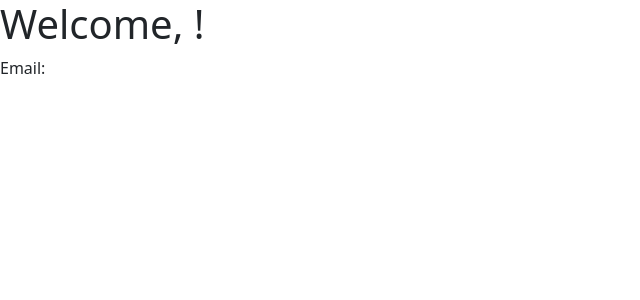
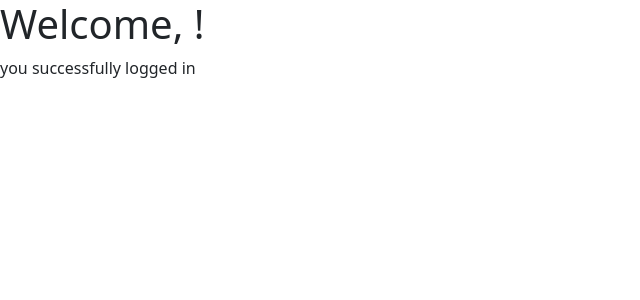
Before and after one commit to mnavai/UserAuthentication_ReactApp, a React (Create React App) app: page /dashboard in a window 1280 px wide. Shown: the top 300 px of the page, without its empty margins (0-640 px from the left). Built offline with nearby package versions, Linux system fonts and the light colour scheme; no server answers.

Commit message:
dashboard works

```diff
--- a/src/App.js
+++ /dev/null
@@ -1,24 +0,0 @@
-
-// import axios from "axios";
-
-// axios.defaults.baseURL = "http://localhost:8077/api";
-// axios.interceptors.request.use(
-//   (config) => {
-//     const token = localStorage.getItem("token");
-//     if (token) {
-//       config.headers.Authorization = `Bearer ${eyJhbGciOiJIUzUxMiJ9.eyJzdWIiOiJkaGVlcmFqLnNpbmdoQHNudmEuY29tIiwicm9sZXMiOlsiUEFSVElDSVBBTlQiXSwiZXhwIjoxNjgzMjE4NjU1fQ.XhVfZp3mk4y7y9Inh5AsbZN6iMBZiSGdglo9E77jJeoh575Ef8vxMq66DdIS7J8IKAsw77vYdwLAoTafXBsG0g}`;
-//     }
-//     return config;
-//   },
-//   (error) => {
-//     return Promise.reject(error);
-//   }
-// );
-
-const App = () => {
-  return (
-    <>I am the home page use the /login from here </>
-  );
-};
-
-export default App;
--- a/src/components/Dashboard.js
+++ b/src/components/Dashboard.js
@@ -24,7 +24,7 @@ const Dashboard = () => {
   return (
     <div>
       <h1>Welcome, {userInfo.name}!</h1>
-      <p>Email: {userInfo.email}</p>
+      <p> you successfully logged in</p>
     </div>
   );
 };
--- a/src/components/Login.js
+++ b/src/components/Login.js
@@ -1,9 +1,13 @@
 import { useState } from "react";
 import axios from "axios";
+import { useNavigate} from 'react-router-dom';
+
+
 
 const Login = () => {
   const [username, setUsername] = useState("");
   const [password, setPassword] = useState("");
+  const navigate = useNavigate();
 
   const handleSubmit = async (event) => {
     event.preventDefault();
@@ -17,6 +21,7 @@ const Login = () => {
       );
       localStorage.setItem("token", response.data.token);
       console.log(response.data);
+      navigate("/dashboard");
 
     } catch (error) {
       console.error(error);
--- a/src/index.js
+++ b/src/index.js
@@ -3,8 +3,8 @@ import Login from './components/Login';
 import Signup from './components/Signup';
 import Dashboard from './components/Dashboard';
 import ReactDOM from 'react-dom/client';
+import Home from './pages/Home';
 import './index.css';
-import App from './App';
 import reportWebVitals from './reportWebVitals';
 import {
   createBrowserRouter,
@@ -16,7 +16,7 @@ import 'bootstrap/dist/css/bootstrap.min.css';
 const router = createBrowserRouter([
   {
     path: "/",
-    element: <App></App>,
+    element: <Home></Home>,
   },{
     path: "/login",
     element: <Login></Login>,
--- /dev/null
+++ b/src/pages/Home.js
@@ -0,0 +1,11 @@
+import { Link } from "react-router-dom";
+
+const Home = () => {
+    return (
+        <div>
+            <Link to="/login">Login</Link>
+        </div>
+    )
+}
+
+export default Home;
```
Also changed, not shown: 1 other file (tests, documents, lock files or other folders).
